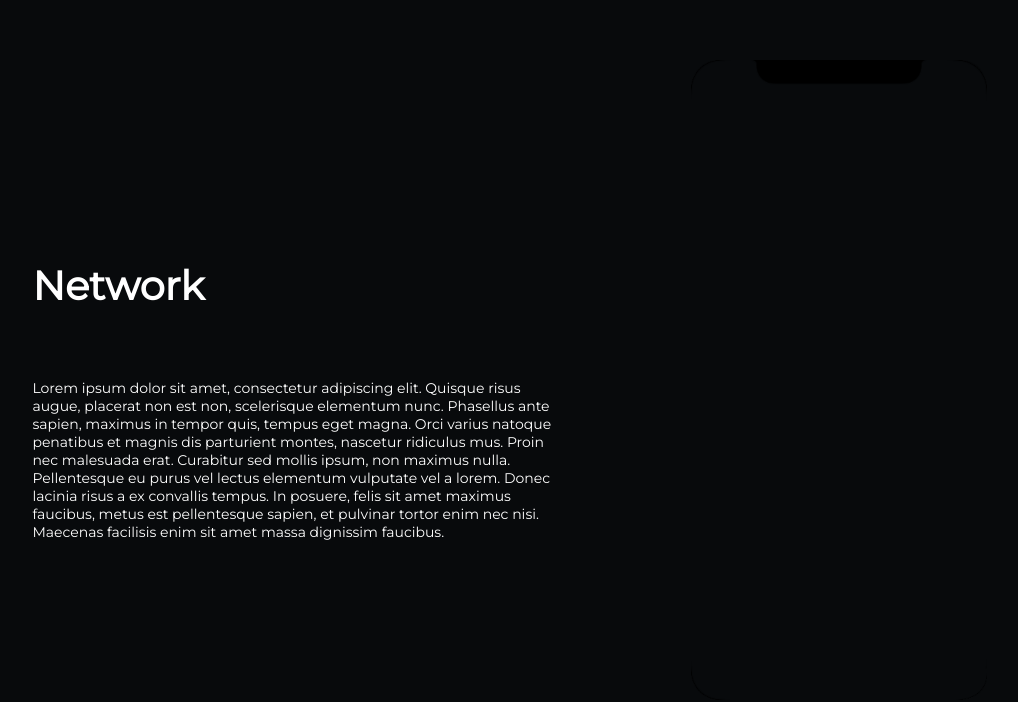
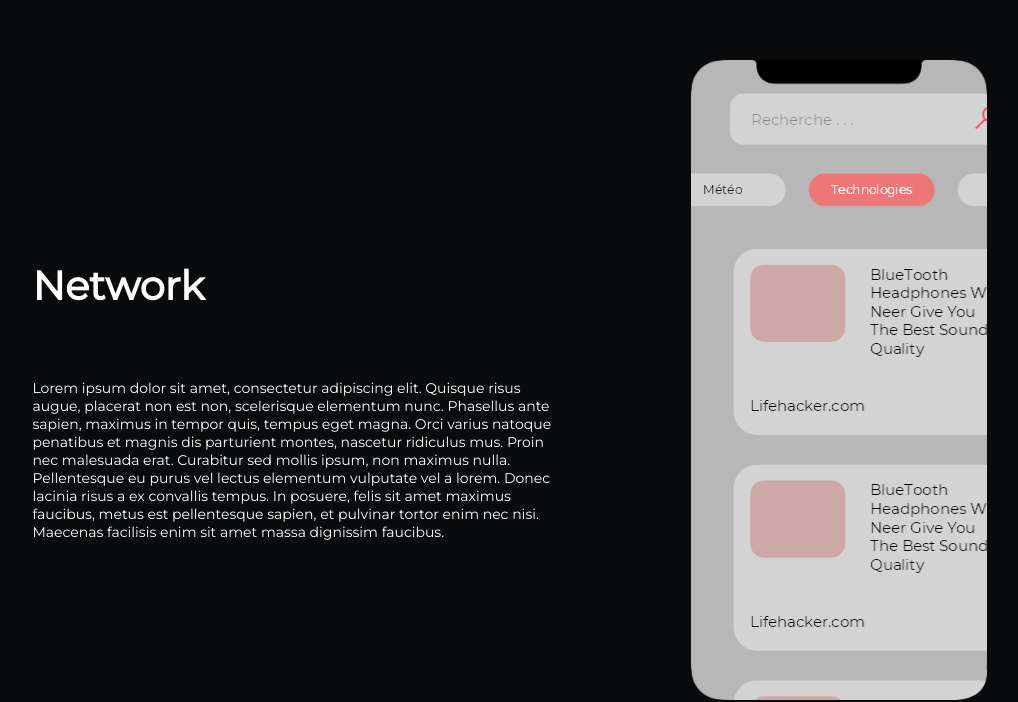
Before and after one commit to ZephirSD/news-website, a React (Create React App) app: page / in a window 1280 px wide. Shown: the part 820-1522 px from the top of the page, without its empty margins (70-1088 px from the left). Built offline with nearby package versions, Linux system fonts and the light colour scheme.

Commit message:
Modification du composant `Carte` pour le backgroundImage de l'interface

```diff
--- a/src/composants/Carte.js
+++ b/src/composants/Carte.js
@@ -4,30 +4,17 @@ import deviceIphone from "../assets/device-iphone.png";
 // import { Mousewheel } from "swiper";
 import "swiper/css";
 import "swiper/css/effect-fade";
-// import interfaceNetwork from "../assets/interface_network.png";
 function Carte() {
   return (
     <div className="padding-carte">
-      {/* <Swiper
-        direction={"vertical"}
-        spaceBetween={0}
-        slidesPerView={1}
-        effect={"fade"}
-        // mousewheel={true}
-        mousewheel={{
-          forceToAxis: true,
-        }}
-        modules={[Mousewheel]}
-      > */}
-        {baseAccueil.map((base) => (
-        //   <SwiperSlide>
-            <section className="grid-carte">
+        {baseAccueil.map((base,index) => (
+            <section className="grid-carte" key={index}>
               <div className="case-carte-left">
                 <h1 className="titre-carte" data-aos="fade-up">{base.titre}</h1>
                 <p className="texte-carte" data-aos="fade-up">{base.texte}</p>
               </div>
               <div className="case-carte-right">
-                <div className="case-iphone" data-aos="zoom-in">
+                <div className="case-iphone" data-aos="zoom-in" style={{backgroundImage: `url(${base.url_image_phone})`}}>
                   <img
                     src={deviceIphone}
                     alt="device-iphone"
@@ -36,9 +23,7 @@ function Carte() {
                 </div>
               </div>
             </section>
-        //   </SwiperSlide>
         ))}
-      {/* </Swiper> */}
     </div>
   );
 }
```
